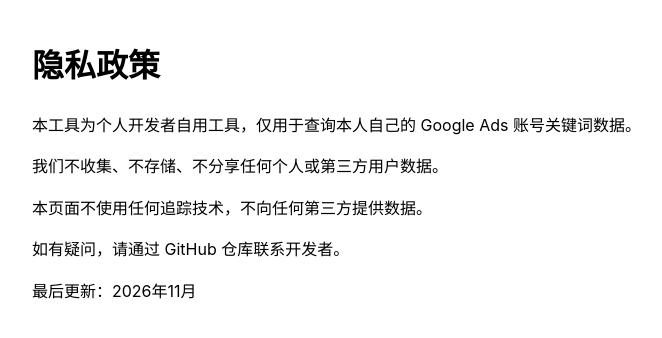
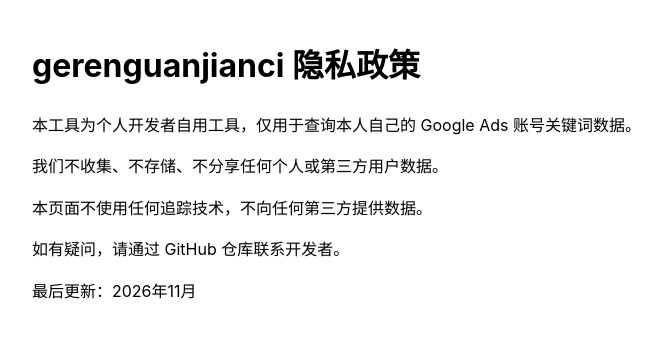
Before and after one commit to gilbertocloptonq377-hub/ads-keyword-tool, a plain HTML site: page privacy.html in a window 1280 px wide. Shown: the whole page, without its empty margins (208-870 px from the left). Drawn offline with Linux system fonts and the light colour scheme.

Commit message:
Update privacy.html

```diff
--- a/privacy.html
+++ b/privacy.html
@@ -2,13 +2,13 @@
 <html lang="zh-CN">
 <head>
   <meta charset="UTF-8">
-  <title>隐私政策</title>
+  <title>gerenguanjianci 隐私政策</title>
   <style>
     body { font-family: -apple-system, BlinkMacSystemFont, "Segoe UI", Roboto, sans-serif; max-width: 800px; margin: 40px auto; padding: 0 20px; line-height: 1.6; }
   </style>
 </head>
 <body>
-  <h1>隐私政策</h1>
+  <h1>gerenguanjianci 隐私政策</h1>
   <p>本工具为个人开发者自用工具，仅用于查询本人自己的 Google Ads 账号关键词数据。</p>
   <p>我们不收集、不存储、不分享任何个人或第三方用户数据。</p>
   <p>本页面不使用任何追踪技术，不向任何第三方提供数据。</p>
```
